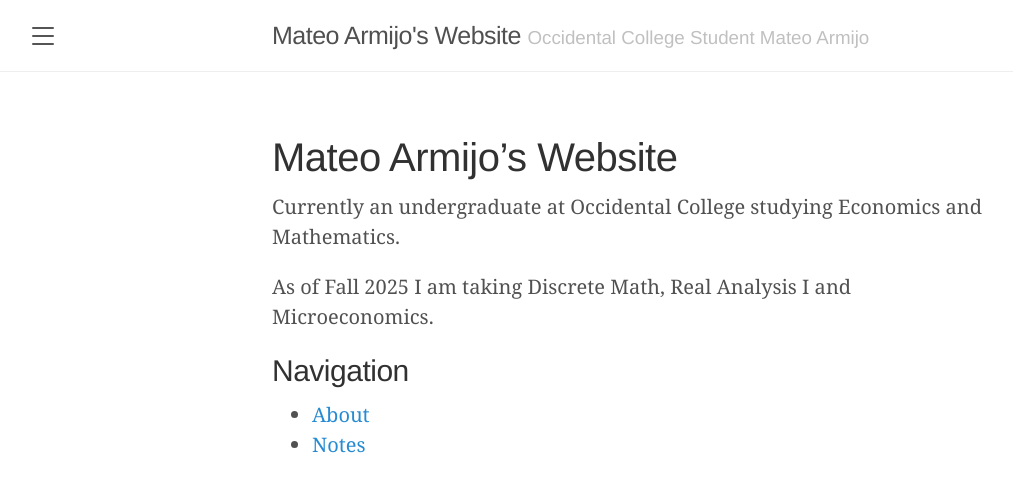
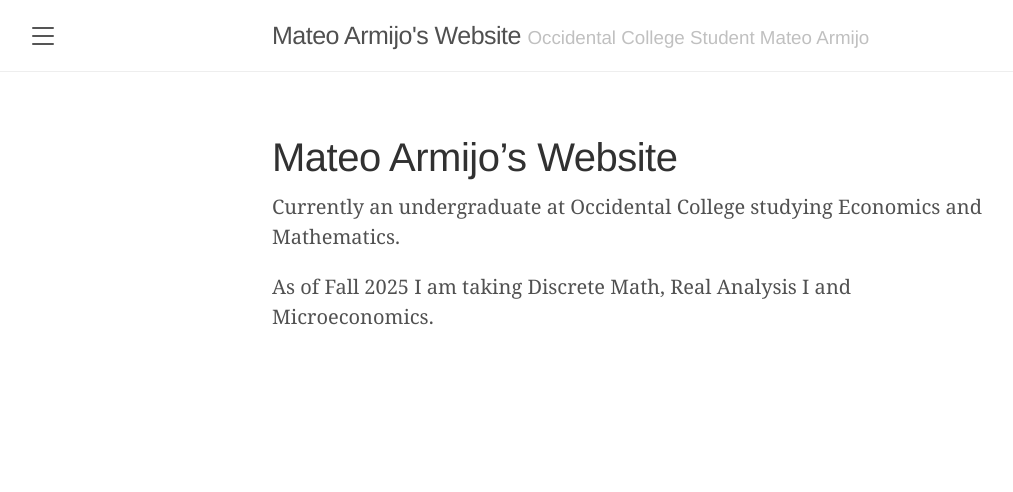
Before and after one commit to MateoArm/MateoArm.github.io, a Jekyll site: the page built from index.md, in a window 1280 px wide. Shown: the top 492 px of the page, without its empty margins (8-1021 px from the left). Built offline with Jekyll 4.4.1, drawn with Linux system fonts in a browser that asks for light colours.

Commit message:
Update index.md

```diff
--- a/index.md
+++ b/index.md
@@ -8,7 +8,3 @@ title: Home
 Currently an undergraduate at Occidental College studying Economics and Mathematics.
 
 As of Fall 2025 I am taking Discrete Math, Real Analysis I and Microeconomics.
-
-## Navigation
-- [About](/about)
-- [Notes](/notes)
```
